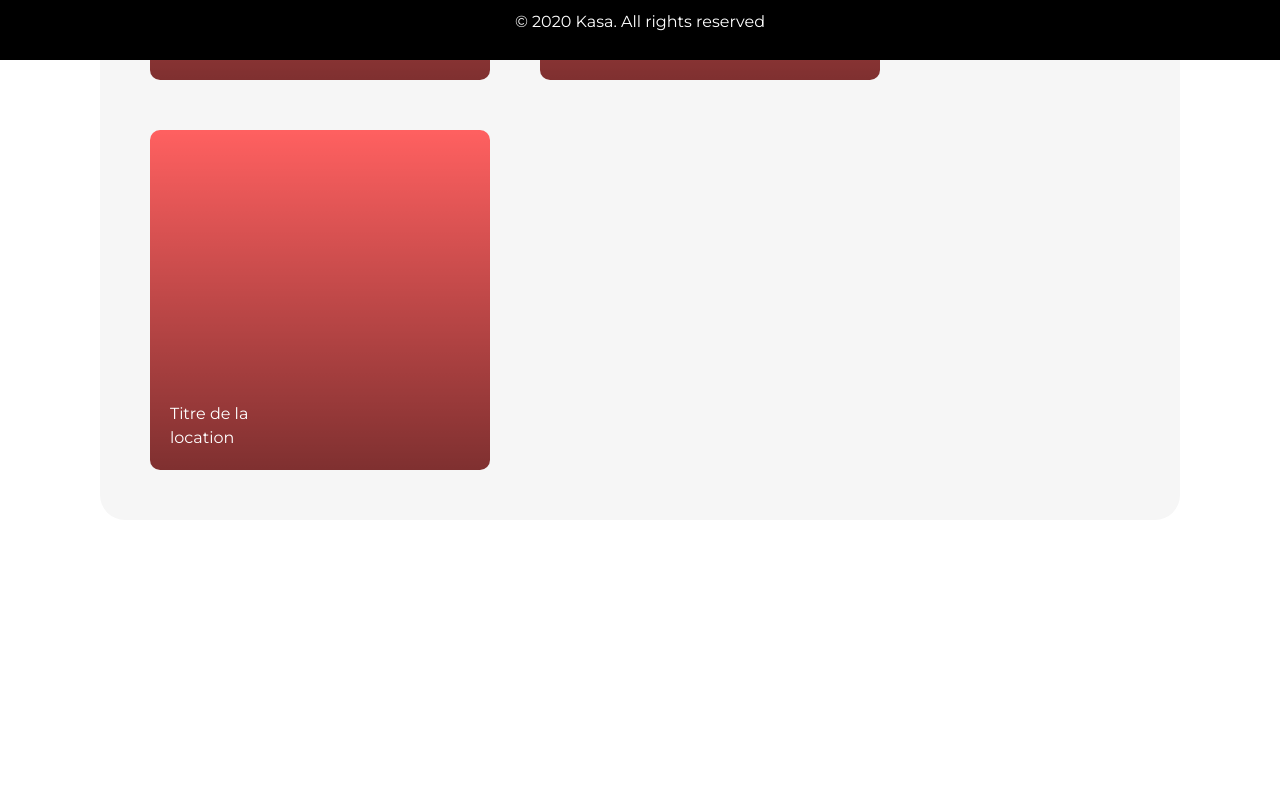
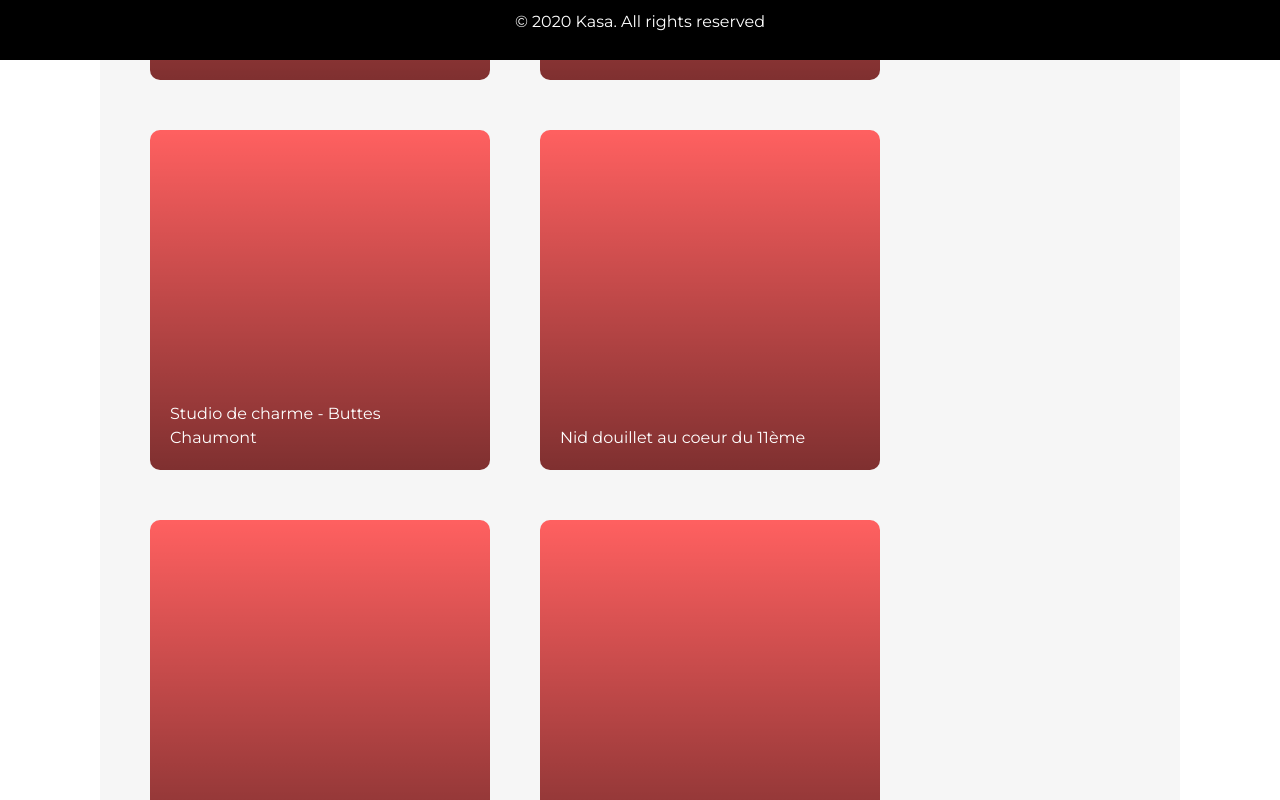
Before and after one commit to PN-G/OC-P8-Kasa, a React (Vite) app: page / in a window 1280 px wide. Shown: the part 740-1540 px from the top of the page. Before the commit the page ends 1482 px from the top, so only its background shows below. Built offline with nearby package versions, Linux system fonts and the light colour scheme.

Commit message:
Ajout du fichier json + génération dynamique des cards

```diff
--- a/package.json
+++ b/package.json
@@ -10,6 +10,7 @@
     "preview": "vite preview"
   },
   "dependencies": {
+    "prop-types": "^15.8.1",
     "react": "^18.2.0",
     "react-dom": "^18.2.0",
     "react-router-dom": "^6.21.1",
--- a/src/components/Card.jsx
+++ b/src/components/Card.jsx
@@ -1,8 +1,8 @@
 
-const Card = () => {
+const Card = ({ logement }) => {
     return (
         <div className="card">
-            <h2 className="card__title">Titre de la location</h2>
+            <h2 className="card__title">{logement.title}</h2>
         </div>
     );
 };
--- a/src/components/CardContainer.jsx
+++ b/src/components/CardContainer.jsx
@@ -1,11 +1,12 @@
 import Card from "./Card";
+import data from "../data/logements.json";
 
 const CardContainer = () => {
     return (
         <div className="card-container">
-            <Card />
-            <Card />
-            <Card />
+            {data.map((logement, index) => (
+                <Card key={index} logement={logement} />
+                ))}
         </div>
     );
 };
--- a/src/style/components/_banner.scss
+++ b/src/style/components/_banner.scss
@@ -11,7 +11,7 @@
     height: 225px;
     &::before {
         content:"";
-        background-image: url(../../../public/img/banner-home.png);
+        background-image: url(../../../img/banner-home.png);
         background-size: cover;
         background-position: center center;
         position: absolute;
--- a/src/style/components/_card.scss
+++ b/src/style/components/_card.scss
@@ -10,7 +10,6 @@
     display: flex;
     align-items: flex-end;
     &__title {
-        width: 100px;
         color: white;
         line-height: 150%;
     }
```
Also changed, not shown: .eslintrc.cjs, src/data/logements.json (renamed from public/data/logements.json), 1 other file (tests, documents, lock files or other folders).
